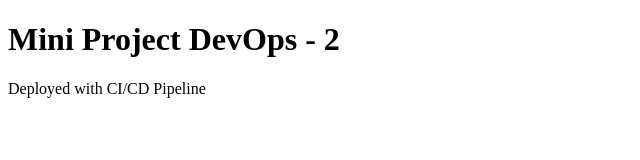
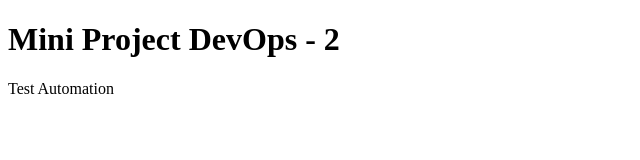
Before and after one commit to faizhakims/miniproject, a plain HTML site: page index.html in a window 1280 px wide. Shown: the whole page, without its empty margins (0-640 px from the left). Drawn offline with Linux system fonts and the light colour scheme.

Commit message:
test CI/CD - 2

```diff
--- a/index.html
+++ b/index.html
@@ -5,6 +5,6 @@
 </head>
 <body>
   <h1>Mini Project DevOps - 2</h1>
-  <p>Deployed with CI/CD Pipeline</p>
+  <p>Test Automation</p>
 </body>
 </html>
```
